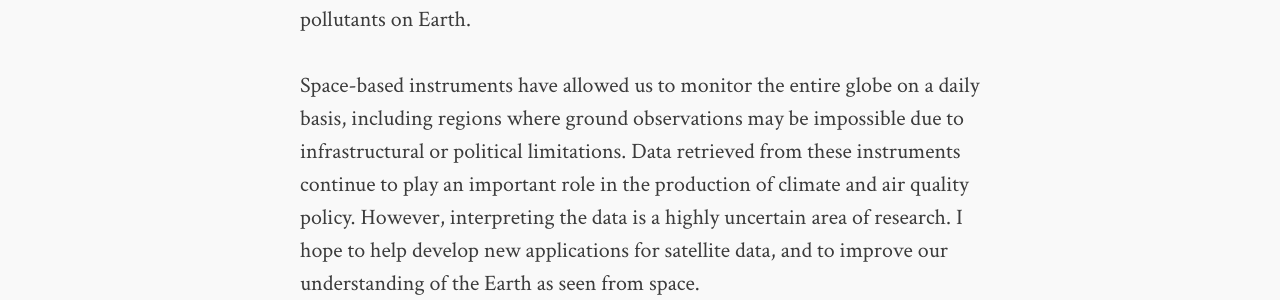
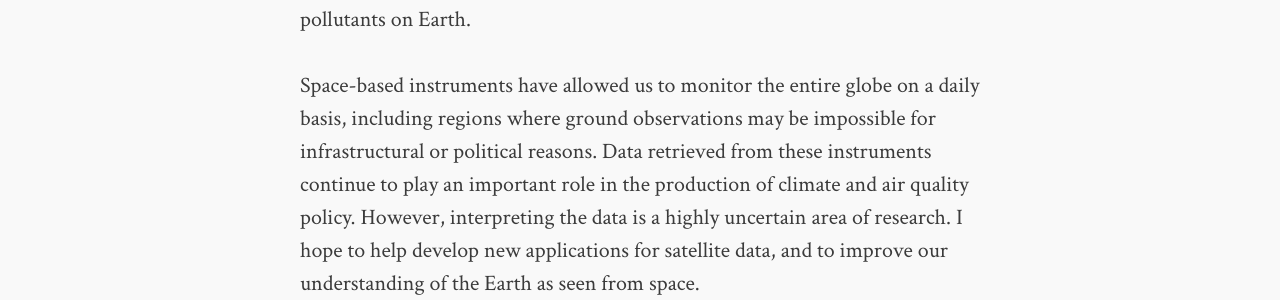
Before and after one commit to djvaron/djvaron.github.io, a Jekyll site: the page built from about.md, in a window 1280 px wide. Shown: the part 835-1135 px from the top of the page. Built offline with Jekyll 4.4.1, drawn with Linux system fonts in a browser that asks for light colours.

Commit message:
edit about

```diff
--- a/about.md
+++ b/about.md
@@ -10,7 +10,7 @@
 
 I work with Professor Daniel Jacob in the Atmospheric Chemistry Modeling Group ([ACMG](http://acmg.seas.harvard.edu/)) at Harvard. I'm mainly interested in using satellite observations to estimate emissions of greenhouse gases and other air pollutants on Earth.
 
-Space-based instruments have allowed us to monitor the entire globe on a daily basis, including regions where ground observations may be impossible due to infrastructural or political limitations. Data retrieved from these instruments continue to play an important role in the production of climate and air quality policy. However, interpreting the data is a highly uncertain area of research. I hope to help develop new applications for satellite data, and to improve our understanding of the Earth as seen from space.
+Space-based instruments have allowed us to monitor the entire globe on a daily basis, including regions where ground observations may be impossible for infrastructural or political reasons. Data retrieved from these instruments continue to play an important role in the production of climate and air quality policy. However, interpreting the data is a highly uncertain area of research. I hope to help develop new applications for satellite data, and to improve our understanding of the Earth as seen from space.
 
 I was born and raised in Montr&#233;al, Qu&#233;bec, and studied physics (as well as English literature, in a second degree) at McGill University. Feel free to view <a href="{{ site.url }}/cv.pdf">my CV</a> for more details.
 
```
